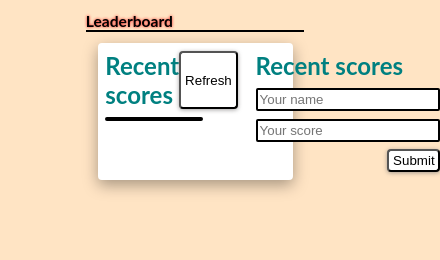
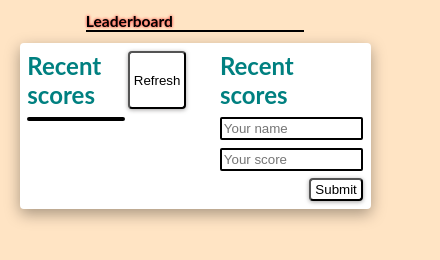
Before and after one commit to sylvester-wamaya/leaderboard, a website built with webpack: page src/index.html in a window 390 px wide. Shown: the whole page, 440 px wide, since content can reach past the window. Built offline with nearby package versions, Linux system fonts and the light colour scheme; no server answers.

Commit message:
Add responsiveness

```diff
--- a/src/style.css
+++ b/src/style.css
@@ -85,6 +85,7 @@ main {
   box-shadow: rgba(0, 0, 0, 0.35) 0px 5px 15px;
   max-height: 73vh;
   border-radius: 1vw;
+
 }
 
 form {
@@ -103,6 +104,7 @@ input {
   padding: 0.5vw;
   border: solid 2px;
   border-radius: 0.5vw;
+  width: 100%;
 }
 input:focus{
   transform: scaley(1.15);
@@ -126,3 +128,9 @@ input:focus{
 
   }
 }
+@media screen and (max-width: 600px){
+main{
+  max-width: 90%;
+}
+
+}
```
